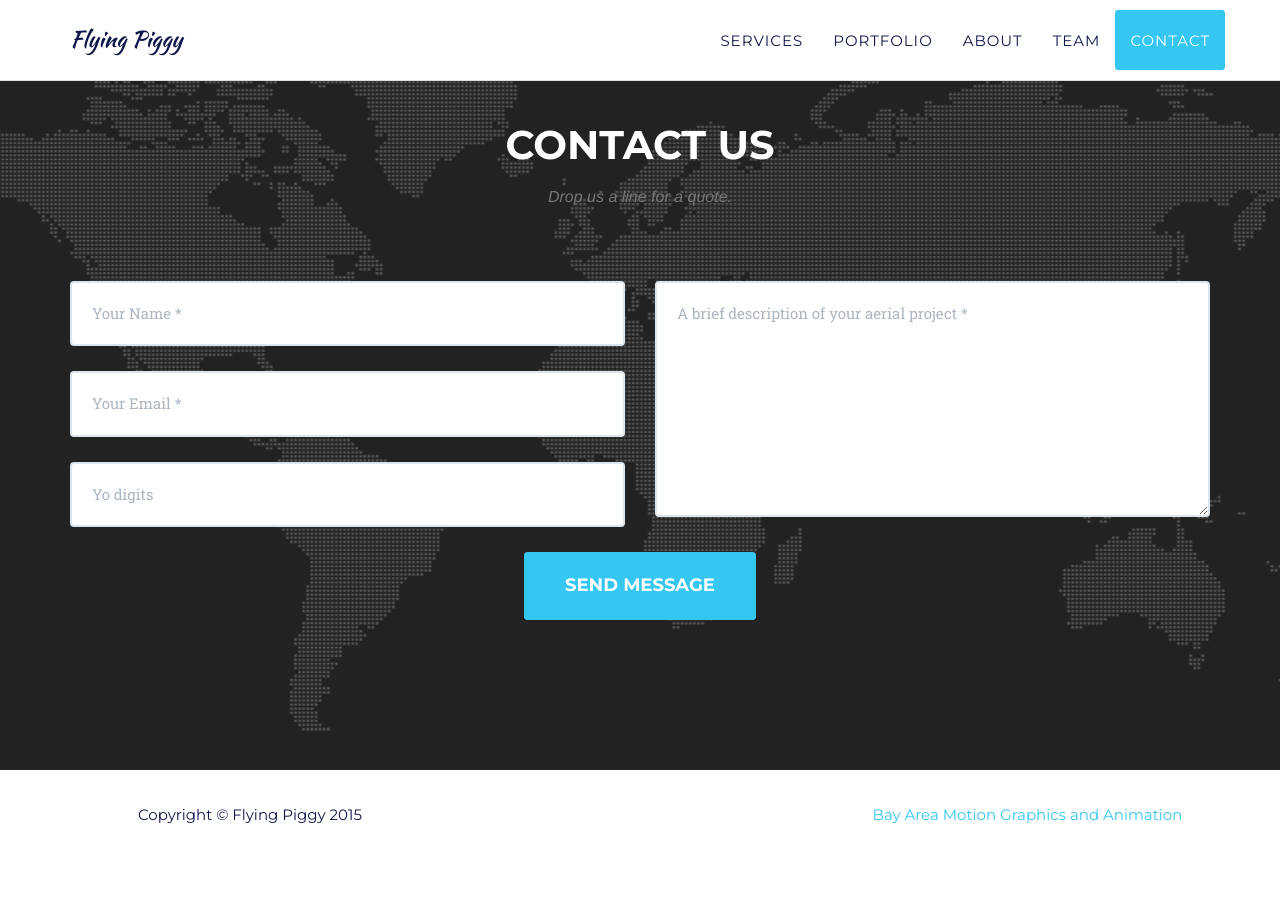
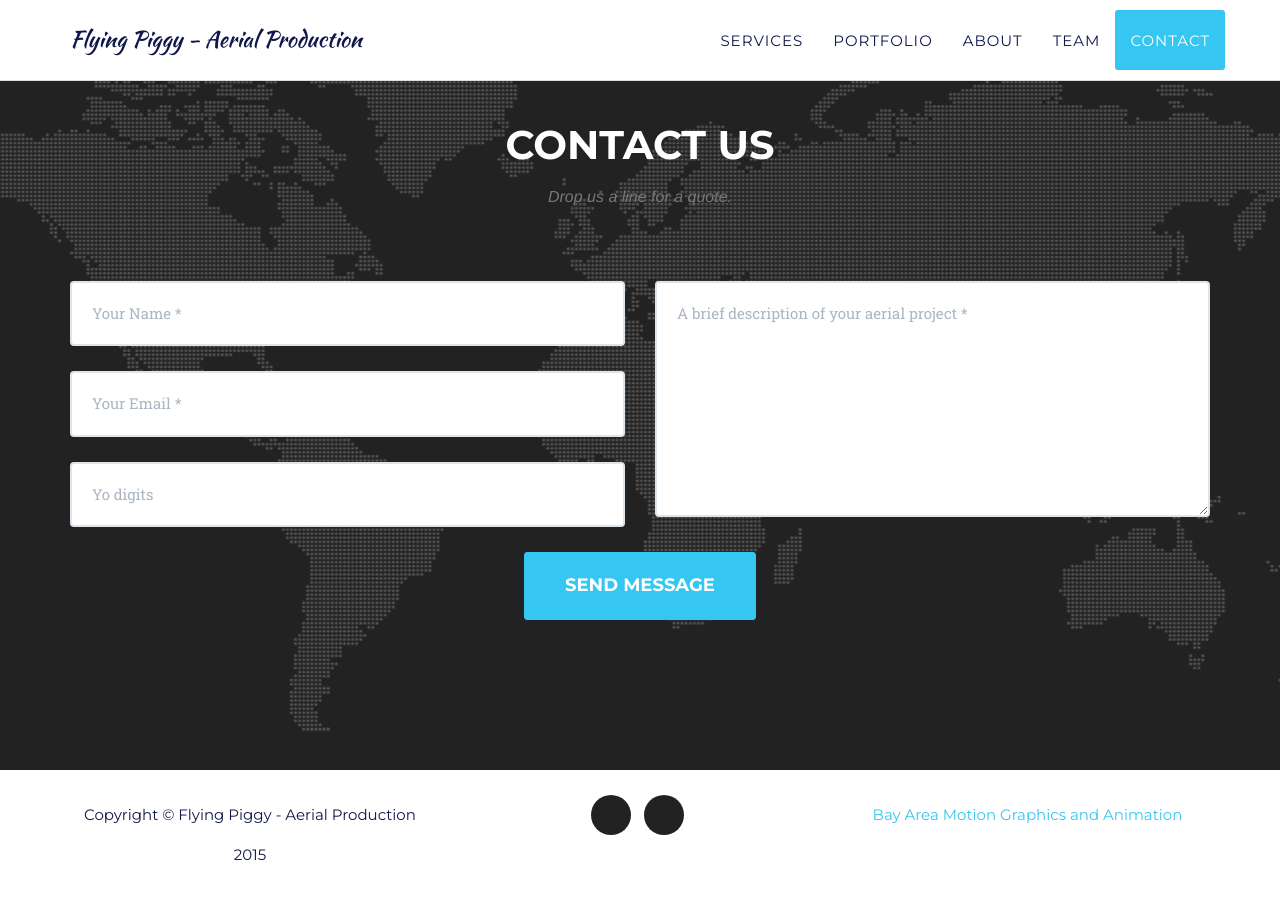
Before and after one commit to dronepiggy/dronepiggy.github.io, a Jekyll site: the page built from index.html, in a window 1280 px wide and 900 px high, scrolled down 6464 px. Built offline with Jekyll 4.4.1, drawn with Linux system fonts in a browser that asks for light colours; some web fonts are replaced; before the commit the page ends 7324 px from its top, so only the background shows below that.

```diff
--- a/_config.yml
+++ b/_config.yml
@@ -2,9 +2,9 @@ url: https://dronepiggy.github.io
 baseurl:
 
 # Site settings
-title: Flying Piggy
+title: Flying Piggy - Aerial Production
 email: fly@dronepiggy.com
-description: "Aerial photography and videography."
+description: "Aerial and drone photography and videography."
 
 # Color settings (hex-codes without the leading hash-tag)
 color:
@@ -28,6 +28,8 @@ people:
 
 # Social networks usernames (many more available: google-plus, flickr, dribbble, pinterest, instagram, tumblr, linkedin, etc.)
 social:
+  facebook: dronepiggy
+  instagram: dronepiggy
 
 # Postal address (add as many lines as necessary)
 address:
@@ -36,3 +38,6 @@ address:
 # Build settings
 markdown: kramdown
 permalink: pretty
+
+gems:
+  - jekyll-seo-tag
--- a/_includes/head.html
+++ b/_includes/head.html
@@ -24,4 +24,5 @@
         <script src="https://oss.maxcdn.com/libs/html5shiv/3.7.0/html5shiv.js"></script>
         <script src="https://oss.maxcdn.com/libs/respond.js/1.4.2/respond.min.js"></script>
     <![endif]-->
+    {% seo %}
 </head>
--- a/js/contact_me.js
+++ b/js/contact_me.js
@@ -39,6 +39,7 @@ $(function() {
 
                     //clear all fields
                     $('#contactForm').trigger("reset");
+                    ga('send', 'event', 'contact', 'submit_contact', 'success');
                 }
             })
         },
```
